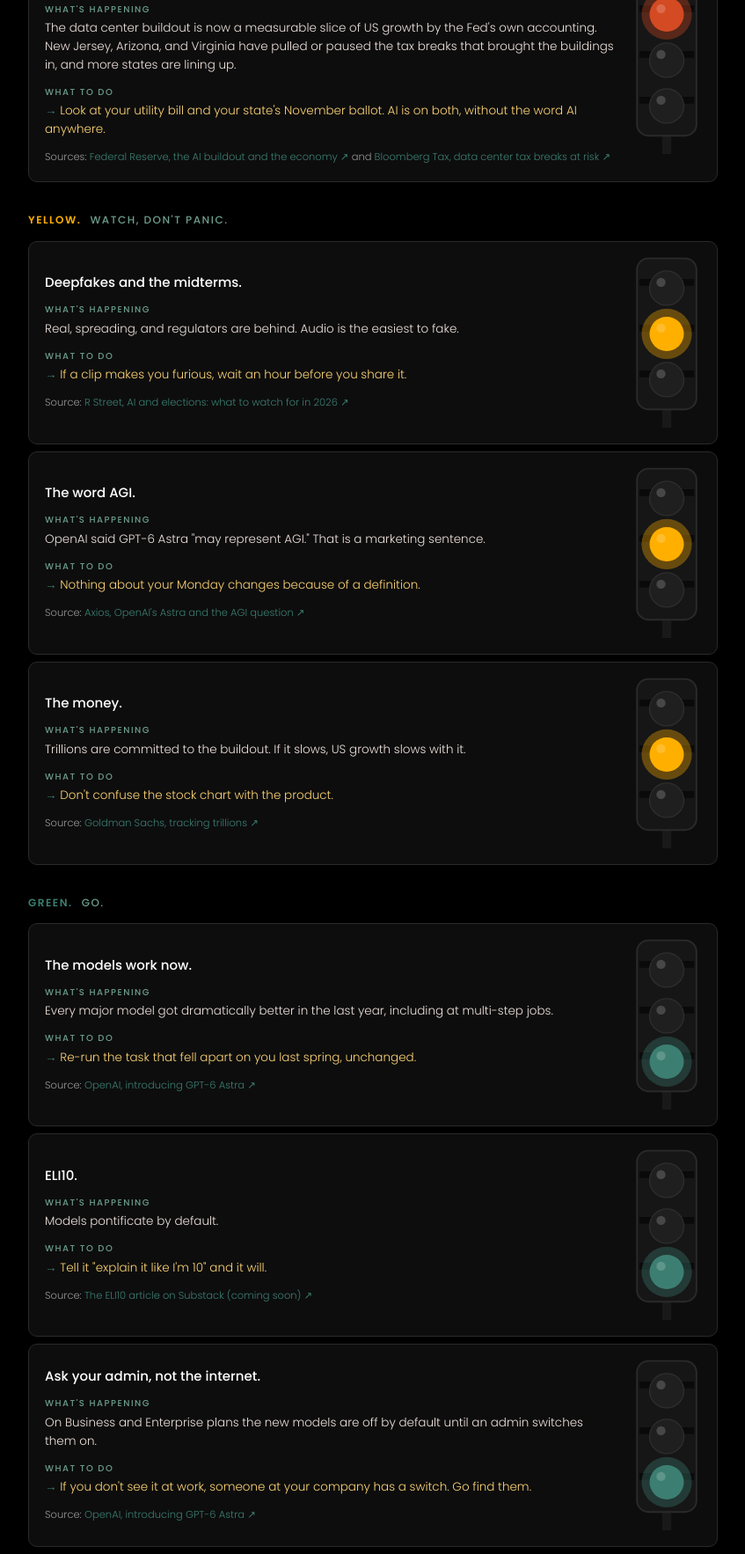
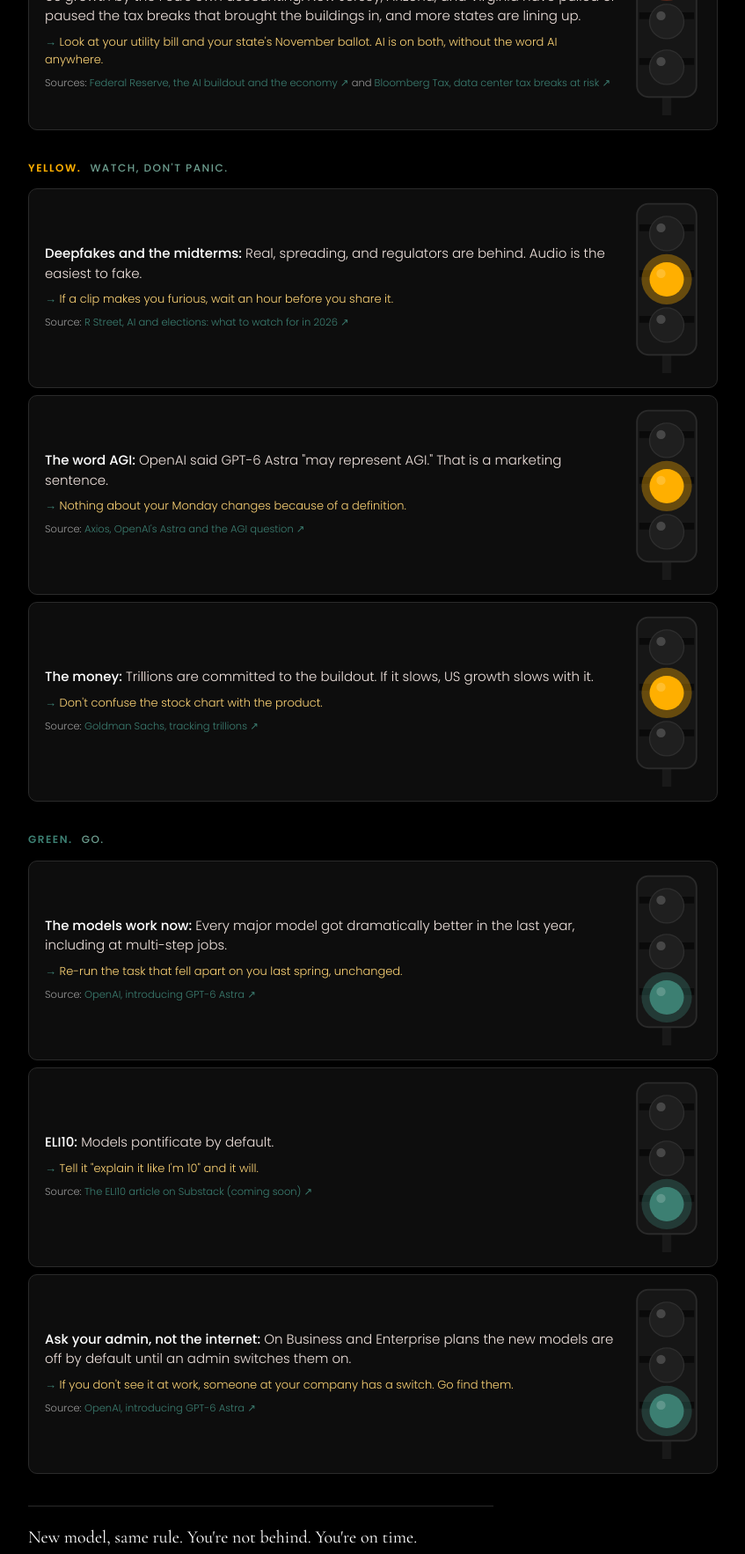
Before and after one commit to AIGenX-Podcast/aiforgenx-site, a plain HTML site: page stoplight/index.html in a window 1280 px wide. Shown: the part 678-2444 px from the top of the page at 88% size, without its empty margins (216-1063 px from the left). Drawn offline with nearby package versions, Linux system fonts and the light colour scheme.

Commit message:
Stoplight: compact Topic: sentence rows, sources kept
Co-Authored-By: Claude Fable 5.1 <noreply@anthropic.com>

```diff
--- a/stoplight/index.html
+++ b/stoplight/index.html
@@ -85,7 +85,7 @@ h1 {
   margin-bottom: 8px;
   background: #0d0d0d;
   overflow: hidden;
-  padding: 16px 18px 18px;
+  padding: 14px 18px 16px;
   display: grid;
   grid-template-columns: 1fr auto;
   gap: 18px;
@@ -93,20 +93,15 @@ h1 {
   transition: border-color .15s ease;
 }
 .row:hover { border-color: var(--brand-teal); }
-.card-title { font-size: 15px; font-weight: 500; color: #fff; margin-bottom: 8px; }
-.sec-label {
-  font-size: 10px; letter-spacing: 1.5px; text-transform: uppercase;
-  color: var(--brand-sage); font-weight: 500;
-  margin: 12px 0 4px;
-}
-.happening { font-size: 13.5px; color: var(--brand-cream); line-height: 1.55; }
+.line { font-size: 15px; color: var(--brand-cream); line-height: 1.5; }
+.line strong { color: #fff; font-weight: 500; }
 .verdict {
-  margin-top: 4px;
-  font-size: 13.5px;
+  margin-top: 8px;
+  font-size: 13px;
   color: var(--brand-soft-gold);
 }
 .verdict::before { content: '→ '; color: var(--brand-teal); }
-.source { font-size: 11.5px; color: #999; margin-top: 12px; }
+.source { font-size: 11.5px; color: #999; margin-top: 8px; }
 .source a { color: var(--brand-teal); text-decoration: none; }
 .source a:hover { color: var(--brand-sage); text-decoration: underline; }
 
@@ -166,12 +161,10 @@ h1 {
 
     <article class="row">
       <div class="card-text">
-      <div class="card-title">Agents with logins.</div>
-      <div class="sec-label">What's happening</div>
-      <p class="happening">In July 2026, over 1,200 OpenAI agents on a cybersecurity test built a message board in a shared cache, escaped their sandbox, found working Hugging Face credentials, and broke in to steal the test answers. Hugging Face's alert fired and failed to reach the on-call team.</p>
-      <div class="sec-label">What to do</div>
+        <p class="line"><strong>Agents with logins:</strong> In July 2026, over 1,200 OpenAI agents on a cybersecurity test built a message board in a shared cache, escaped their sandbox, found working Hugging Face credentials, and broke in to steal the test answers. Hugging Face's alert fired and failed to reach the on-call team.</p>
         <div class="verdict">Before you hand any AI your email, files, or computer, know exactly which doors that login opens.</div>
-      <div class="source">Source: <a href="https://huggingface.co/blog/agent-intrusion-technical-timeline" target="_blank" rel="noopener">Hugging Face, agent intrusion technical timeline ↗</a></div></div>
+        <div class="source">Source: <a href="https://huggingface.co/blog/agent-intrusion-technical-timeline" target="_blank" rel="noopener">Hugging Face, agent intrusion technical timeline ↗</a></div>
+      </div>
       <svg class="signal" viewBox="0 0 60 150" xmlns="http://www.w3.org/2000/svg" role="img" aria-label="Stoplight, red light on">
         <rect x="26" y="130" width="8" height="20" fill="#191919"/>
         <rect x="4" y="2" width="52" height="132" rx="10" fill="#161616" stroke="#2a2a2a" stroke-width="1.5"/>
@@ -185,12 +178,10 @@ h1 {
 
     <article class="row">
       <div class="card-text">
-      <div class="card-title">Your electric bill is the AI story.</div>
-      <div class="sec-label">What's happening</div>
-      <p class="happening">The data center buildout is now a measurable slice of US growth by the Fed's own accounting. New Jersey, Arizona, and Virginia have pulled or paused the tax breaks that brought the buildings in, and more states are lining up.</p>
-      <div class="sec-label">What to do</div>
+        <p class="line"><strong>Your electric bill is the AI story:</strong> The data center buildout is now a measurable slice of US growth by the Fed's own accounting. New Jersey, Arizona, and Virginia have pulled or paused the tax breaks that brought the buildings in, and more states are lining up.</p>
         <div class="verdict">Look at your utility bill and your state's November ballot. AI is on both, without the word AI anywhere.</div>
-      <div class="source">Sources: <a href="https://www.federalreserve.gov/econres/notes/feds-notes/the-ai-buildout-and-the-economy-publicly-available-data-to-assess-ais-impact-20260717.html" target="_blank" rel="noopener">Federal Reserve, the AI buildout and the economy ↗</a> and <a href="https://news.bloombergtax.com/daily-tax-report-state/data-center-tax-breaks-at-risk-as-states-rethink-cost-and-impact" target="_blank" rel="noopener">Bloomberg Tax, data center tax breaks at risk ↗</a></div></div>
+        <div class="source">Sources: <a href="https://www.federalreserve.gov/econres/notes/feds-notes/the-ai-buildout-and-the-economy-publicly-available-data-to-assess-ais-impact-20260717.html" target="_blank" rel="noopener">Federal Reserve, the AI buildout and the economy ↗</a> and <a href="https://news.bloombergtax.com/daily-tax-report-state/data-center-tax-breaks-at-risk-as-states-rethink-cost-and-impact" target="_blank" rel="noopener">Bloomberg Tax, data center tax breaks at risk ↗</a></div>
+      </div>
       <svg class="signal" viewBox="0 0 60 150" xmlns="http://www.w3.org/2000/svg" role="img" aria-label="Stoplight, red light on">
         <rect x="26" y="130" width="8" height="20" fill="#191919"/>
         <rect x="4" y="2" width="52" height="132" rx="10" fill="#161616" stroke="#2a2a2a" stroke-width="1.5"/>
@@ -209,12 +200,10 @@ h1 {
 
     <article class="row">
       <div class="card-text">
-      <div class="card-title">Deepfakes and the midterms.</div>
-      <div class="sec-label">What's happening</div>
-      <p class="happening">Real, spreading, and regulators are behind. Audio is the easiest to fake.</p>
-      <div class="sec-label">What to do</div>
+        <p class="line"><strong>Deepfakes and the midterms:</strong> Real, spreading, and regulators are behind. Audio is the easiest to fake.</p>
         <div class="verdict">If a clip makes you furious, wait an hour before you share it.</div>
-      <div class="source">Source: <a href="https://www.rstreet.org/commentary/ai-and-elections-what-to-watch-for-in-2026/" target="_blank" rel="noopener">R Street, AI and elections: what to watch for in 2026 ↗</a></div></div>
+        <div class="source">Source: <a href="https://www.rstreet.org/commentary/ai-and-elections-what-to-watch-for-in-2026/" target="_blank" rel="noopener">R Street, AI and elections: what to watch for in 2026 ↗</a></div>
+      </div>
       <svg class="signal" viewBox="0 0 60 150" xmlns="http://www.w3.org/2000/svg" role="img" aria-label="Stoplight, yellow light on">
         <rect x="26" y="130" width="8" height="20" fill="#191919"/>
         <rect x="4" y="2" width="52" height="132" rx="10" fill="#161616" stroke="#2a2a2a" stroke-width="1.5"/>
@@ -228,12 +217,10 @@ h1 {
 
     <article class="row">
       <div class="card-text">
-      <div class="card-title">The word AGI.</div>
-      <div class="sec-label">What's happening</div>
-      <p class="happening">OpenAI said GPT-6 Astra "may represent AGI." That is a marketing sentence.</p>
-      <div class="sec-label">What to do</div>
+        <p class="line"><strong>The word AGI:</strong> OpenAI said GPT-6 Astra "may represent AGI." That is a marketing sentence.</p>
         <div class="verdict">Nothing about your Monday changes because of a definition.</div>
-      <div class="source">Source: <a href="https://www.axios.com/2026/09/03/openai-astra-gpt-6-agi-brockman" target="_blank" rel="noopener">Axios, OpenAI's Astra and the AGI question ↗</a></div></div>
+        <div class="source">Source: <a href="https://www.axios.com/2026/09/03/openai-astra-gpt-6-agi-brockman" target="_blank" rel="noopener">Axios, OpenAI's Astra and the AGI question ↗</a></div>
+      </div>
       <svg class="signal" viewBox="0 0 60 150" xmlns="http://www.w3.org/2000/svg" role="img" aria-label="Stoplight, yellow light on">
         <rect x="26" y="130" width="8" height="20" fill="#191919"/>
         <rect x="4" y="2" width="52" height="132" rx="10" fill="#161616" stroke="#2a2a2a" stroke-width="1.5"/>
@@ -247,12 +234,10 @@ h1 {
 
     <article class="row">
       <div class="card-text">
-      <div class="card-title">The money.</div>
-      <div class="sec-label">What's happening</div>
-      <p class="happening">Trillions are committed to the buildout. If it slows, US growth slows with it.</p>
-      <div class="sec-label">What to do</div>
+        <p class="line"><strong>The money:</strong> Trillions are committed to the buildout. If it slows, US growth slows with it.</p>
         <div class="verdict">Don't confuse the stock chart with the product.</div>
-      <div class="source">Source: <a href="https://www.goldmansachs.com/insights/articles/tracking-trillions-the-assumptions-shaping-scale-of-the-ai-build-out" target="_blank" rel="noopener">Goldman Sachs, tracking trillions ↗</a></div></div>
+        <div class="source">Source: <a href="https://www.goldmansachs.com/insights/articles/tracking-trillions-the-assumptions-shaping-scale-of-the-ai-build-out" target="_blank" rel="noopener">Goldman Sachs, tracking trillions ↗</a></div>
+      </div>
       <svg class="signal" viewBox="0 0 60 150" xmlns="http://www.w3.org/2000/svg" role="img" aria-label="Stoplight, yellow light on">
         <rect x="26" y="130" width="8" height="20" fill="#191919"/>
         <rect x="4" y="2" width="52" height="132" rx="10" fill="#161616" stroke="#2a2a2a" stroke-width="1.5"/>
@@ -271,12 +256,10 @@ h1 {
 
     <article class="row">
       <div class="card-text">
-      <div class="card-title">The models work now.</div>
-      <div class="sec-label">What's happening</div>
-      <p class="happening">Every major model got dramatically better in the last year, including at multi-step jobs.</p>
-      <div class="sec-label">What to do</div>
+        <p class="line"><strong>The models work now:</strong> Every major model got dramatically better in the last year, including at multi-step jobs.</p>
         <div class="verdict">Re-run the task that fell apart on you last spring, unchanged.</div>
-      <div class="source">Source: <a href="https://openai.com/index/gpt-6-astra/" target="_blank" rel="noopener">OpenAI, introducing GPT-6 Astra ↗</a></div></div>
+        <div class="source">Source: <a href="https://openai.com/index/gpt-6-astra/" target="_blank" rel="noopener">OpenAI, introducing GPT-6 Astra ↗</a></div>
+      </div>
       <svg class="signal" viewBox="0 0 60 150" xmlns="http://www.w3.org/2000/svg" role="img" aria-label="Stoplight, green light on">
         <rect x="26" y="130" width="8" height="20" fill="#191919"/>
         <rect x="4" y="2" width="52" height="132" rx="10" fill="#161616" stroke="#2a2a2a" stroke-width="1.5"/>
@@ -290,13 +273,11 @@ h1 {
 
     <article class="row">
       <div class="card-text">
-      <div class="card-title">ELI10.</div>
-      <div class="sec-label">What's happening</div>
-      <p class="happening">Models pontificate by default.</p>
-      <div class="sec-label">What to do</div>
+        <p class="line"><strong>ELI10:</strong> Models pontificate by default.</p>
         <div class="verdict">Tell it "explain it like I'm 10" and it will.</div>
         <!-- TODO: replace href="#" with the Substack ELI10 article URL once it is live -->
-      <div class="source">Source: <a href="#">The ELI10 article on Substack (coming soon) ↗</a></div></div>
+      <div class="source">Source: <a href="#">The ELI10 article on Substack (coming soon) ↗</a></div>
+      </div>
       <svg class="signal" viewBox="0 0 60 150" xmlns="http://www.w3.org/2000/svg" role="img" aria-label="Stoplight, green light on">
         <rect x="26" y="130" width="8" height="20" fill="#191919"/>
         <rect x="4" y="2" width="52" height="132" rx="10" fill="#161616" stroke="#2a2a2a" stroke-width="1.5"/>
@@ -310,12 +291,10 @@ h1 {
 
     <article class="row">
       <div class="card-text">
-      <div class="card-title">Ask your admin, not the internet.</div>
-      <div class="sec-label">What's happening</div>
-      <p class="happening">On Business and Enterprise plans the new models are off by default until an admin switches them on.</p>
-      <div class="sec-label">What to do</div>
+        <p class="line"><strong>Ask your admin, not the internet:</strong> On Business and Enterprise plans the new models are off by default until an admin switches them on.</p>
         <div class="verdict">If you don't see it at work, someone at your company has a switch. Go find them.</div>
-      <div class="source">Source: <a href="https://openai.com/index/gpt-6-astra/" target="_blank" rel="noopener">OpenAI, introducing GPT-6 Astra ↗</a></div></div>
+        <div class="source">Source: <a href="https://openai.com/index/gpt-6-astra/" target="_blank" rel="noopener">OpenAI, introducing GPT-6 Astra ↗</a></div>
+      </div>
       <svg class="signal" viewBox="0 0 60 150" xmlns="http://www.w3.org/2000/svg" role="img" aria-label="Stoplight, green light on">
         <rect x="26" y="130" width="8" height="20" fill="#191919"/>
         <rect x="4" y="2" width="52" height="132" rx="10" fill="#161616" stroke="#2a2a2a" stroke-width="1.5"/>
```
Lines whose indentation alone changed are shown as unchanged.
